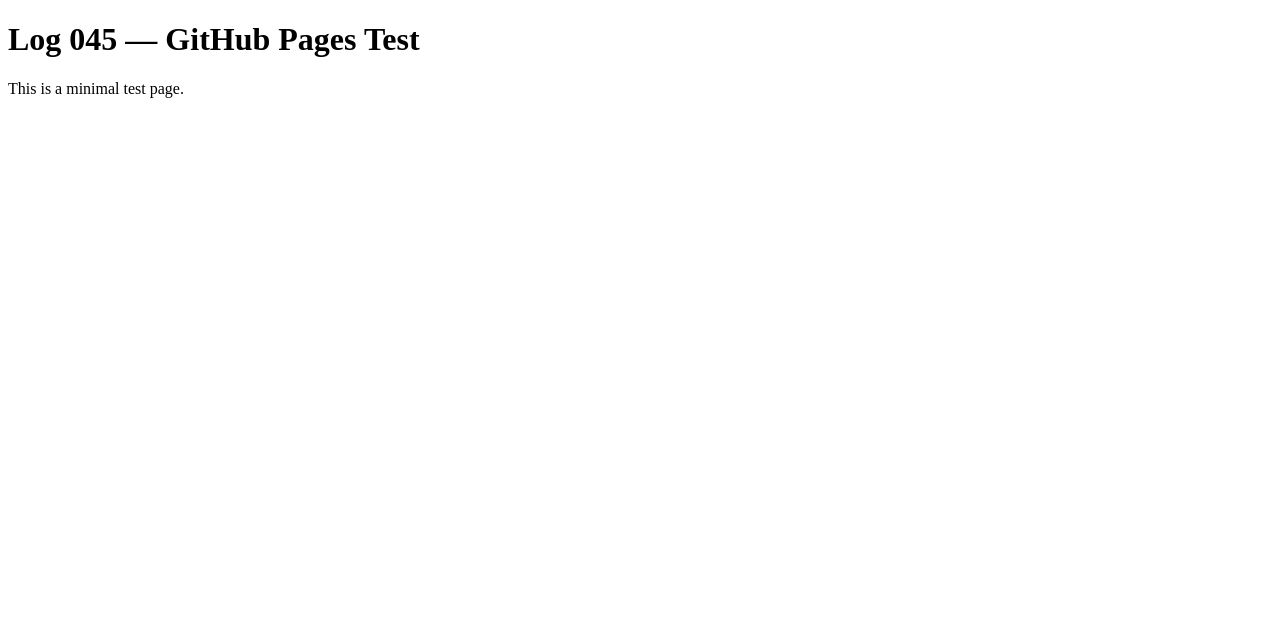
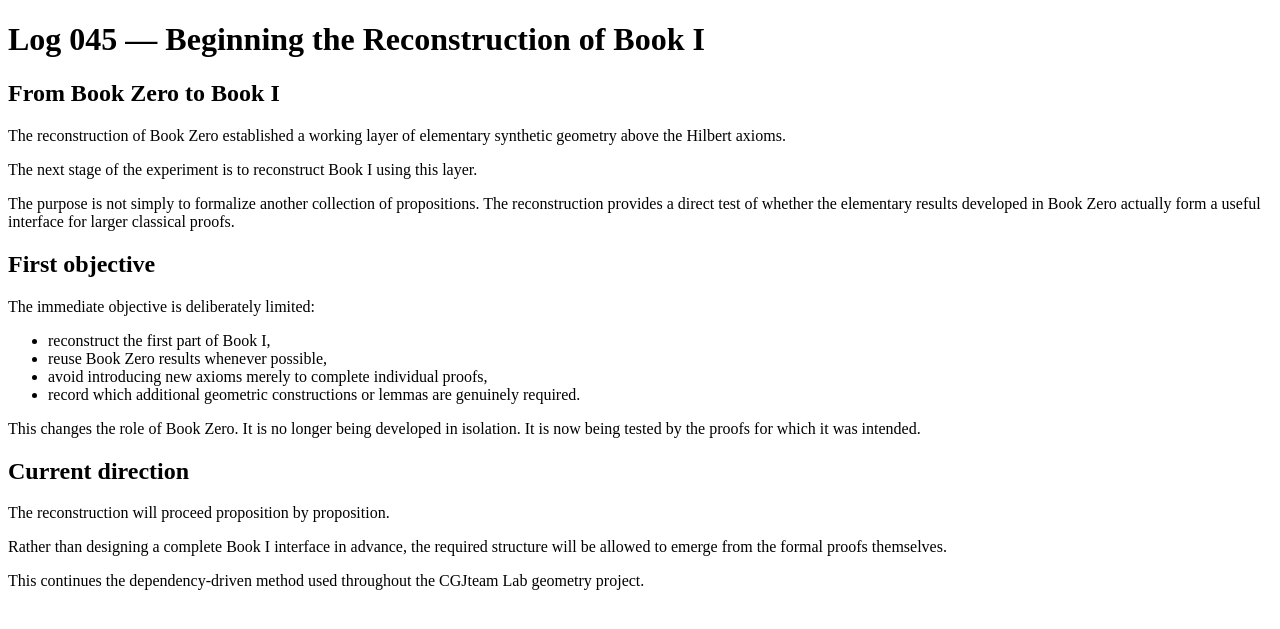
Before and after one commit to cgjteam/cgjteam.github.io, a Jekyll site: the page built from log-045.md, in a window 1280 px wide. Shown: the top 629 px of the page. Built offline with Jekyll 4.4.1, drawn with Linux system fonts in a browser that asks for light colours; comment, search, counter and statistics services are not loaded; our own code applies the rules of GitHub Pages for plain Markdown files.

Commit message:
Revise Log 045 for Book I reconstruction details
Expanded the content of Log 045 to outline the reconstruction of Book I, detailing objectives and current direction.

```diff
--- a/log-045.md
+++ b/log-045.md
@@ -2,6 +2,31 @@
 layout: default
 ---
 
-# Log 045 --- GitHub Pages Test
+# Log 045 --- Beginning the Reconstruction of Book I
 
-This is a minimal test page.
+## From Book Zero to Book I
+
+The reconstruction of Book Zero established a working layer of elementary synthetic geometry above the Hilbert axioms.
+
+The next stage of the experiment is to reconstruct Book I using this layer.
+
+The purpose is not simply to formalize another collection of propositions. The reconstruction provides a direct test of whether the elementary results developed in Book Zero actually form a useful interface for larger classical proofs.
+
+## First objective
+
+The immediate objective is deliberately limited:
+
+- reconstruct the first part of Book I,
+- reuse Book Zero results whenever possible,
+- avoid introducing new axioms merely to complete individual proofs,
+- record which additional geometric constructions or lemmas are genuinely required.
+
+This changes the role of Book Zero. It is no longer being developed in isolation. It is now being tested by the proofs for which it was intended.
+
+## Current direction
+
+The reconstruction will proceed proposition by proposition.
+
+Rather than designing a complete Book I interface in advance, the required structure will be allowed to emerge from the formal proofs themselves.
+
+This continues the dependency-driven method used throughout the CGJteam Lab geometry project.
```
